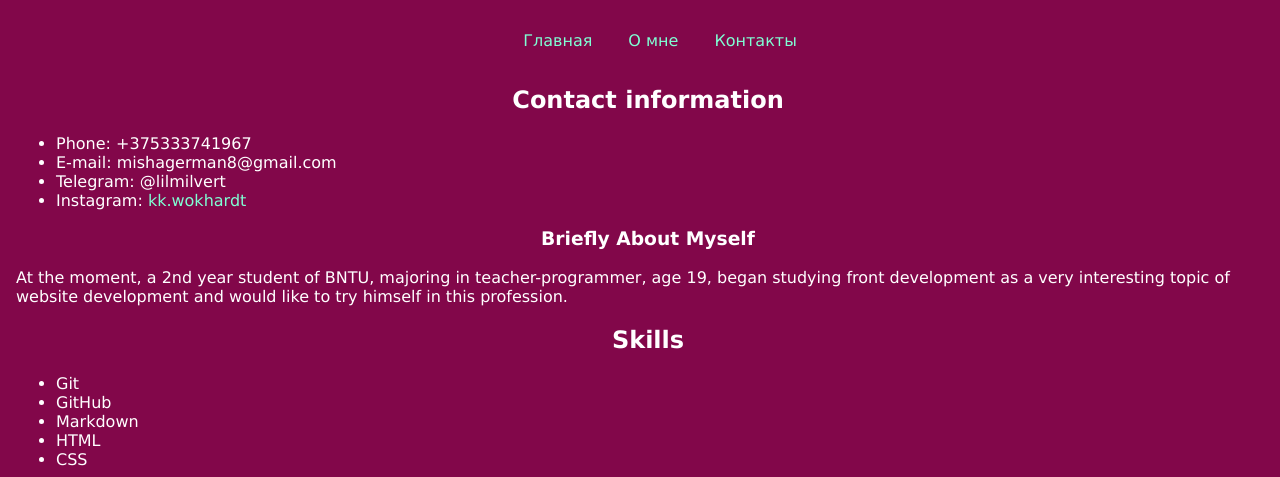
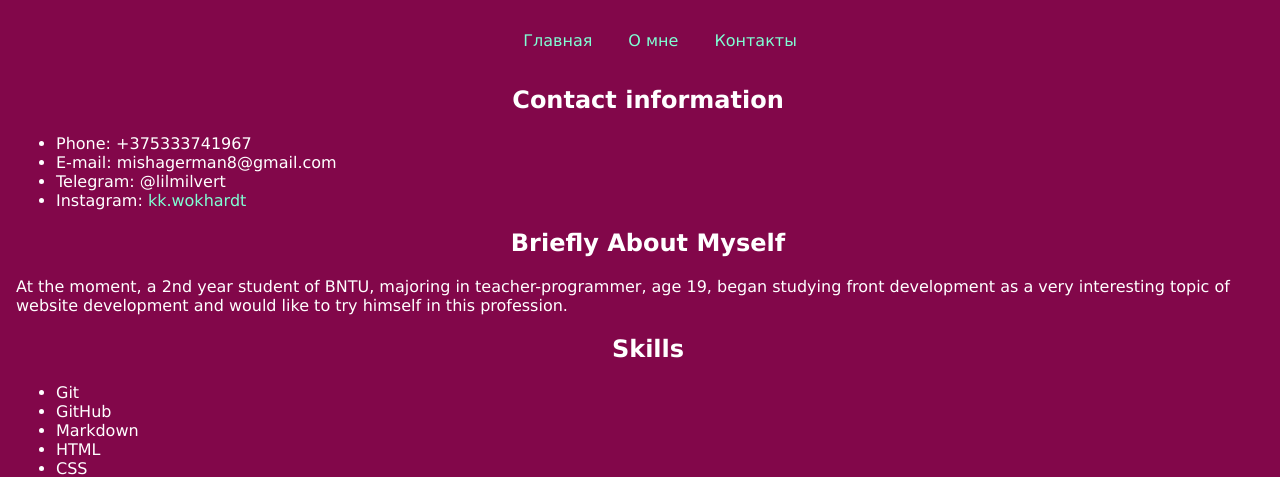
Before and after one commit to mishagerman/rsschool-cv, a plain HTML site: page index.html in a window 1280 px wide. Shown: the part 356-833 px from the top of the page. Drawn offline with Linux system fonts and the light colour scheme.

Commit message:
docs: change h3 to h2 in index.html

```diff
--- a/index.html
+++ b/index.html
@@ -31,7 +31,7 @@
             <li>Telegram: @lilmilvert</li>
             <li>Instagram: <a href="https://www.instagram.com/kk.wokhardt/" target="_blank">kk.wokhardt</a></li>
         </ul>
-        <h3>Briefly About Myself</h3>
+        <h2>Briefly About Myself</h2>
         <p class="myInformation">At the moment, a 2nd year student of BNTU, majoring in teacher-programmer, age 19, began studying front development as a very interesting topic of website development and would like to try himself in this profession.</p>
         <h2>Skills</h2>
         <ul class="myInformation">
```
